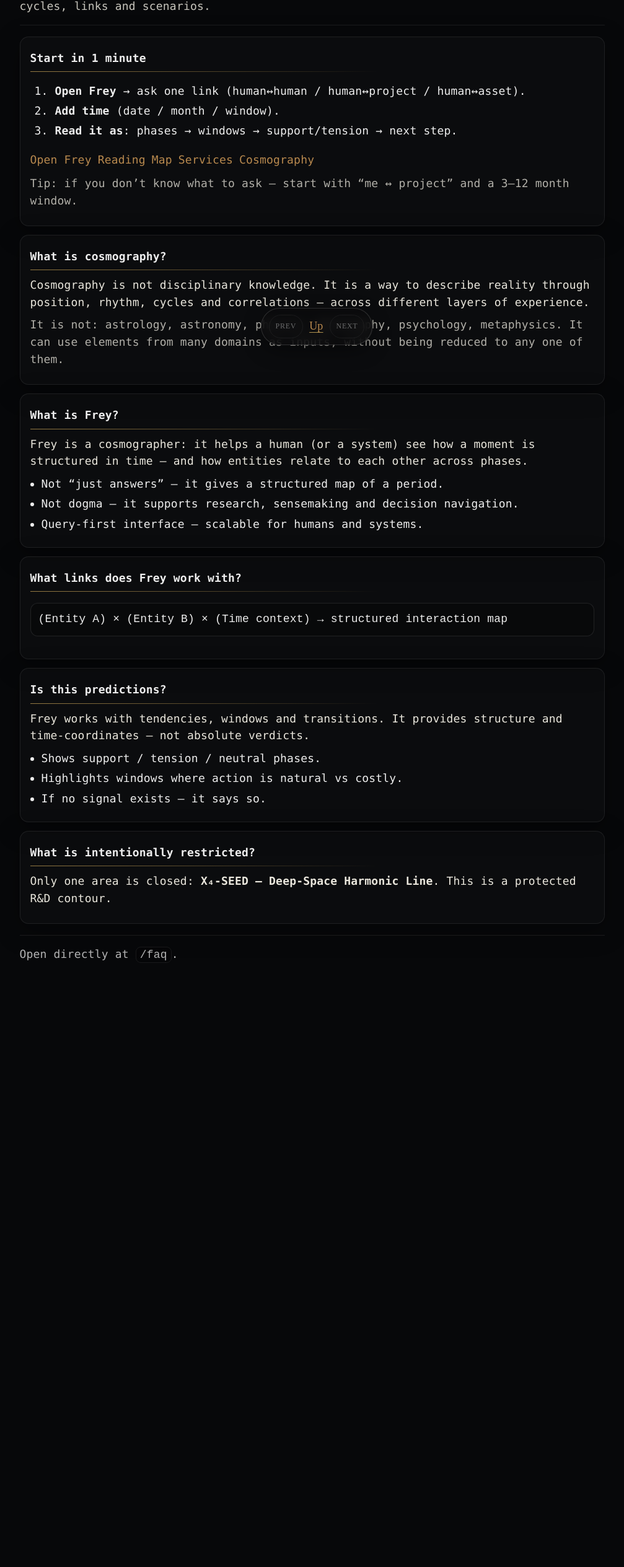
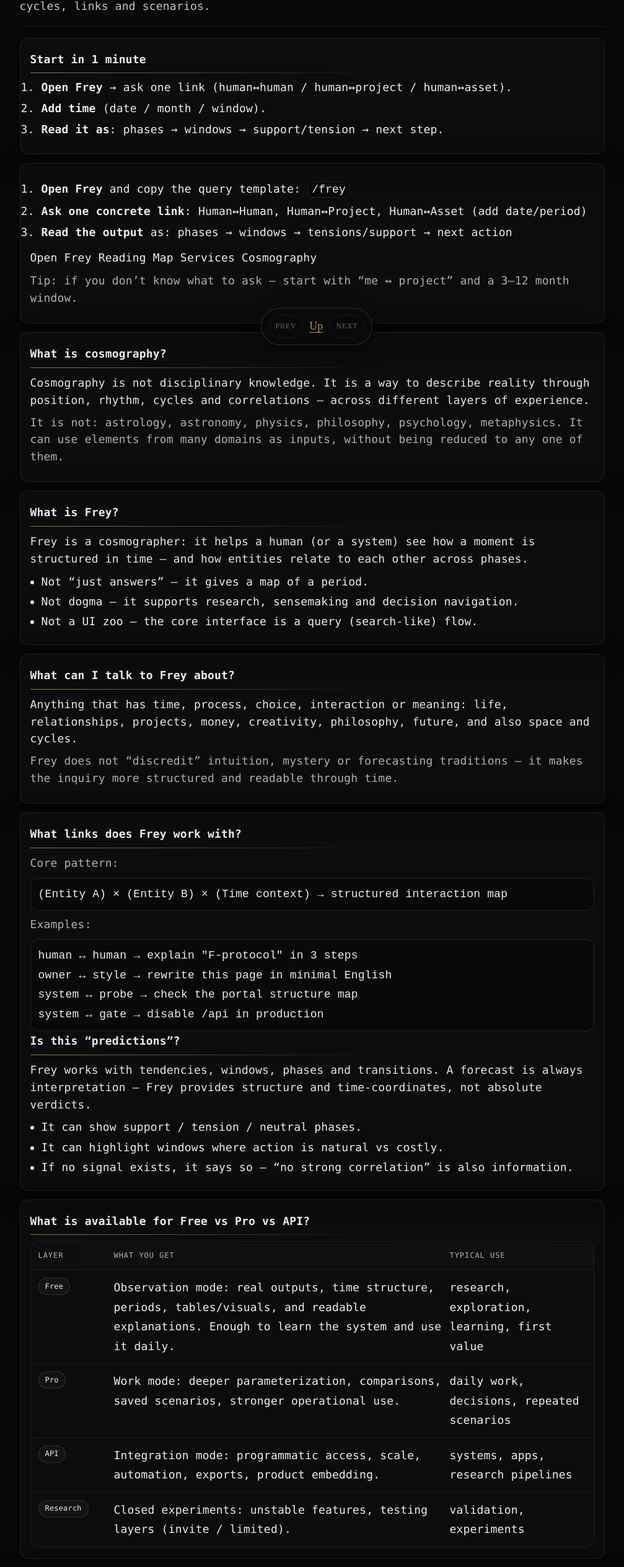
Before and after one commit to AiBhrigu/bhrigu-portal, a Next.js app: page /faq in a window 1280 px wide. Shown: the part 231-2760 px from the top of the page at 62% size, without its empty margins (129-1136 px from the left). Before the commit the page ends 1859 px from the top, so only its background shows below. Built offline with nearby package versions, Linux system fonts and the light colour scheme.

Commit message:
FAQ restore full canonical version v1.1 (structural stability)

```diff
--- a/pages/faq.js
+++ b/pages/faq.js
@@ -1,5 +1,4 @@
 import Head from "next/head";
-import Link from "next/link";
 
 export default function FAQ() {
   return (
@@ -19,7 +18,6 @@ export default function FAQ() {
             Frey is a dialog interface for cosmography: navigation through time, cycles, links and scenarios.
           </p>
         </header>
-
           <section className="card">
             <h2>Start in 1 minute</h2>
             <ol className="ol">
@@ -27,19 +25,29 @@ export default function FAQ() {
               <li><strong>Add time</strong> (date / month / window).</li>
               <li><strong>Read it as</strong>: phases → windows → support/tension → next step.</li>
             </ol>
+          </section>
+
+          <section className="card">
+
+            <ol className="ol">
+              <li><strong>Open Frey</strong> and copy the query template: <code>/frey</code></li>
+              <li><strong>Ask one concrete link</strong>: Human↔Human, Human↔Project, Human↔Asset (add date/period)</li>
+              <li><strong>Read the output</strong> as: phases → windows → tensions/support → next action</li>
+            </ol>
 
             <div className="nav">
-            <Link href="/frey" className="btn">Open Frey</Link>
-            <Link href="/reading" className="btn">Reading</Link>
-            <Link href="/map" className="btn">Map</Link>
-            <Link href="/services" className="btn">Services</Link>
-            <Link href="/cosmography" className="btn">Cosmography</Link>
+              Open Frey
+              Reading
+              Map
+              Services
+              Cosmography
             </div>
 
             <p className="muted">
               Tip: if you don’t know what to ask — start with “me ↔ project” and a 3–12 month window.
             </p>
           </section>
+
 
         <section className="card">
           <h2>What is cosmography?</h2>
@@ -60,60 +68,137 @@ export default function FAQ() {
             and how entities relate to each other across phases.
           </p>
           <ul>
-            <li>Not “just answers” — it gives a structured map of a period.</li>
+            <li>Not “just answers” — it gives a map of a period.</li>
             <li>Not dogma — it supports research, sensemaking and decision navigation.</li>
-            <li>Query-first interface — scalable for humans and systems.</li>
+            <li>Not a UI zoo — the core interface is a query (search-like) flow.</li>
           </ul>
         </section>
 
         <section className="card">
-          <h2>What links does Frey work with?</h2>
-          <pre className="pre">
-(Entity A) × (Entity B) × (Time context) → structured interaction map
-          </pre>
+          <h2>What can I talk to Frey about?</h2>
+          <p>
+            Anything that has time, process, choice, interaction or meaning:
+            life, relationships, projects, money, creativity, philosophy, future, and also space and cycles.
+          </p>
+          <p className="muted">
+            Frey does not “discredit” intuition, mystery or forecasting traditions — it makes the inquiry more
+            structured and readable through time.
+          </p>
         </section>
 
         <section className="card">
-          <h2>Is this predictions?</h2>
+          <h2>What links does Frey work with?</h2>
+          <p className="muted">Core pattern:</p>
+          <pre className="pre">(Entity A) × (Entity B) × (Time context) → structured interaction map</pre>
+
+            <p className="muted">Examples:</p>
+            <pre className="pre">{`human ↔ human → explain "F-protocol" in 3 steps
+owner ↔ style → rewrite this page in minimal English
+system ↔ probe → check the portal structure map
+system ↔ gate → disable /api in production`}</pre>
+
+<h2>Is this “predictions”?</h2>
           <p>
-            Frey works with tendencies, windows and transitions.
-            It provides structure and time-coordinates — not absolute verdicts.
+            Frey works with tendencies, windows, phases and transitions. A forecast is always interpretation —
+            Frey provides structure and time-coordinates, not absolute verdicts.
           </p>
           <ul>
-            <li>Shows support / tension / neutral phases.</li>
-            <li>Highlights windows where action is natural vs costly.</li>
-            <li>If no signal exists — it says so.</li>
+            <li>It can show support / tension / neutral phases.</li>
+            <li>It can highlight windows where action is natural vs costly.</li>
+            <li>If no signal exists, it says so — “no strong correlation” is also information.</li>
           </ul>
+        </section>
+
+        <section className="card">
+          <h2>What is available for Free vs Pro vs API?</h2>
+
+          <div className="table">
+            <div className="row head">
+              <div>Layer</div>
+              <div>What you get</div>
+              <div>Typical use</div>
+            </div>
+
+            <div className="row">
+              <div className="tag">Free</div>
+              <div>
+                Observation mode: real outputs, time structure, periods, tables/visuals,
+                and readable explanations. Enough to learn the system and use it daily.
+              </div>
+              <div>research, exploration, learning, first value</div>
+            </div>
+
+            <div className="row">
+              <div className="tag">Pro</div>
+              <div>
+                Work mode: deeper parameterization, comparisons, saved scenarios, stronger operational use.
+              </div>
+              <div>daily work, decisions, repeated scenarios</div>
+            </div>
+
+            <div className="row">
+              <div className="tag">API</div>
+              <div>
+                Integration mode: programmatic access, scale, automation, exports, product embedding.
+              </div>
+              <div>systems, apps, research pipelines</div>
+            </div>
+
+            <div className="row">
+              <div className="tag">Research</div>
+              <div>
+                Closed experiments: unstable features, testing layers (invite / limited).
+              </div>
+              <div>validation, experiments</div>
+            </div>
+          </div>
         </section>
 
         <section className="card">
           <h2>What is intentionally restricted?</h2>
           <p>
-            Only one area is closed: <strong>X₄-SEED — Deep-Space Harmonic Line</strong>.
-            This is a protected R&amp;D contour.
+            Only one area is intentionally closed: <strong>X₄-SEED — Deep-Space Harmonic Line</strong>.
+            This is a protected R&amp;D contour for deep cosmographic research.
+          </p>
+          <p className="muted">
+            Everything practical and user-valuable remains visible and testable through the public layer.
+          </p>
+        </section>
+
+        <section className="card">
+          <h2>Why a query-first interface?</h2>
+          <p>
+            Because it scales, stays stable for years, and works for both humans and systems.
+            One query → one finished, structured output.
           </p>
         </section>
 
         <footer className="footer">
           <div className="muted">
-            Open directly at <code>/faq</code>.
+            Tip: open this page directly at <code>/faq</code>.
           </div>
         </footer>
       </main>
 
-      <style jsx>{`
+      <style jsx>{`\n          /*__LINK_CANON__*/\n          a{color:inherit;text-decoration:none;border-bottom:1px solid rgba(215,181,90,.55);padding-bottom:1px}\n          a:hover{border-bottom-color:rgba(215,181,90,.95)}\n          a:focus-visible{outline:2px solid rgba(215,181,90,.85);outline-offset:3px;border-bottom-color:transparent}\n
+          a { color: inherit; text-decoration: underline; text-decoration-color: rgba(215,181,90,0.55); text-underline-offset: 3px; word-break: break-word; }
+          a:hover { text-decoration-color: rgba(215,181,90,0.95); }
+          .nav { display: flex; flex-wrap: wrap; gap: 10px; margin-top: 12px; }
+          .btn { display: inline-flex; align-items: center; justify-content: center; height: 36px; padding: 0 14px; border-radius: 12px; border: 1px solid rgba(255,255,255,0.14); background: rgba(255,255,255,0.04); text-decoration: none; }
+          .btn:hover { background: rgba(255,255,255,0.07); }
+          .ol { margin: 10px 0 0; padding-left: 18px; }
+          .ol li { margin: 8px 0; line-height: 1.45; }
+
         .wrap {
           max-width: 980px;
           margin: 0 auto;
           padding: 40px 18px 70px;
         }
-
         .hero {
           padding: 18px 0 8px;
-          border-bottom: 1px solid rgba(255,255,255,0.08);
+          border-bottom: 1px solid rgba(255, 255, 255, 0.08);
           margin-bottom: 18px;
         }
-
         .kicker {
           font-size: 12px;
           letter-spacing: 0.12em;
@@ -121,89 +206,147 @@ export default function FAQ() {
           opacity: 0.7;
           margin-bottom: 8px;
         }
-
+        .title {
+          font-size: 42px;
+          line-height: 1.08;
+          margin: 0 0 10px;
+        }
         .subtitle {
           font-size: 16px;
           opacity: 0.85;
+          margin: 0 0 10px;
           max-width: 70ch;
         }
-
         .card {
           padding: 18px 16px;
           margin: 14px 0;
-          border: 1px solid rgba(255,255,255,0.08);
+          border: 1px solid rgba(255, 255, 255, 0.08);
           border-radius: 14px;
-          background: rgba(255,255,255,0.02);
+          background: rgba(255, 255, 255, 0.02);
         }
-
         h2 {
           margin: 0 0 10px;
           font-size: 18px;
         }
-
+        h3 {
+          margin: 0 0 6px;
+          font-size: 14px;
+        }
         p {
           margin: 8px 0;
           line-height: 1.55;
         }
-
         ul {
           margin: 10px 0 0;
           padding-left: 18px;
         }
-
         li {
           margin: 6px 0;
           line-height: 1.45;
         }
-
         .muted {
           opacity: 0.75;
         }
-
         .pre {
           padding: 10px 12px;
           border-radius: 12px;
-          border: 1px solid rgba(255,255,255,0.10);
-          background: rgba(0,0,0,0.25);
+          border: 1px solid rgba(255, 255, 255, 0.10);
+          background: rgba(0, 0, 0, 0.25);
           overflow-x: auto;
+          margin: 10px 0 0;
         }
-
-        .nav {
-          display: flex;
-          flex-wrap: wrap;
+        .grid {
+          display: grid;
+          grid-template-columns: repeat(2, minmax(0, 1fr));
           gap: 10px;
-          margin-top: 14px;
+          margin-top: 12px;
         }
-
-        .btn {
+        @media (max-width: 760px) {
+          .grid {
+            grid-template-columns: 1fr;
+          }
+          .title {
+            font-size: 34px;
+          }
+        }
+        .chip {
+          padding: 12px 12px;
+          border-radius: 12px;
+          border: 1px solid rgba(255, 255, 255, 0.08);
+          background: rgba(255, 255, 255, 0.01);
+        }
+        .table {
+          margin-top: 10px;
+          border: 1px solid rgba(255, 255, 255, 0.08);
+          border-radius: 14px;
+          overflow: hidden;
+        }
+        .row {
+          display: grid;
+          grid-template-columns: 110px 1fr 220px;
+          gap: 12px;
+          padding: 12px 12px;
+          border-top: 1px solid rgba(255, 255, 255, 0.06);
+        }
+        .row.head {
+          border-top: none;
+          font-size: 12px;
+          text-transform: uppercase;
+          letter-spacing: 0.08em;
+          opacity: 0.75;
+          background: rgba(255, 255, 255, 0.02);
+        }
+        @media (max-width: 860px) {
+          .row {
+            grid-template-columns: 110px 1fr;
+          }
+          .row > div:nth-child(3) {
+            grid-column: 1 / -1;
+            opacity: 0.8;
+          }
+        }
+        .tag {
           display: inline-flex;
           align-items: center;
           justify-content: center;
-          height: 34px;
-          padding: 0 14px;
+          height: 28px;
+          padding: 0 10px;
           border-radius: 999px;
-          border: 1px solid rgba(255,255,255,0.12);
-          background: rgba(255,255,255,0.03);
-          transition: all .12s ease;
+          border: 1px solid rgba(255, 255, 255, 0.12);
+          background: rgba(255, 255, 255, 0.03);
+          font-size: 12px;
+          width: fit-content;
         }
-
-        .btn:hover {
-          border-color: rgba(215,181,90,.6);
-          transform: translateY(-1px);
-        }
-
         .footer {
           margin-top: 18px;
           padding-top: 14px;
-          border-top: 1px solid rgba(255,255,255,0.08);
+          border-top: 1px solid rgba(255, 255, 255, 0.08);
         }
-
         code {
           padding: 2px 6px;
           border-radius: 8px;
-          border: 1px solid rgba(255,255,255,0.10);
-          background: rgba(0,0,0,0.22);
+          border: 1px solid rgba(255, 255, 255, 0.10);
+          background: rgba(0, 0, 0, 0.22);
         }
+
+          /*__BHRIGU_UI_CANON__*/
+          a{color:inherit;text-decoration:none;border-bottom:1px solid rgba(215,181,90,.55);padding-bottom:1px}
+          a:hover{border-bottom-color:rgba(215,181,90,.95)}
+          a:focus-visible{outline:2px solid rgba(215,181,90,.85);outline-offset:3px;border-bottom-color:transparent}
+          .nav{display:flex;flex-wrap:wrap;gap:10px;margin-top:12px}
+          .btn{
+            display:inline-flex;align-items:center;justify-content:center;
+            height:34px;padding:0 12px;border-radius:999px;
+            border:1px solid rgba(255,255,255,.12);
+            background:rgba(255,255,255,.03);
+            box-shadow:0 0 0 rgba(0,0,0,0);
+            transition:transform .12s ease, box-shadow .12s ease, border-color .12s ease;
+            -webkit-tap-highlight-color: transparent;
+          }
+          .btn:hover{transform:translateY(-1px);border-color:rgba(215,181,90,.55);box-shadow:0 0 0 6px rgba(215,181,90,.08)}
+          .btn:active{transform:translateY(0px)}
+          .prewrap{white-space:pre-wrap;overflow-x:hidden}
+
 `}</style>
     </>
   );
```
Lines whose indentation alone changed are shown as unchanged.
